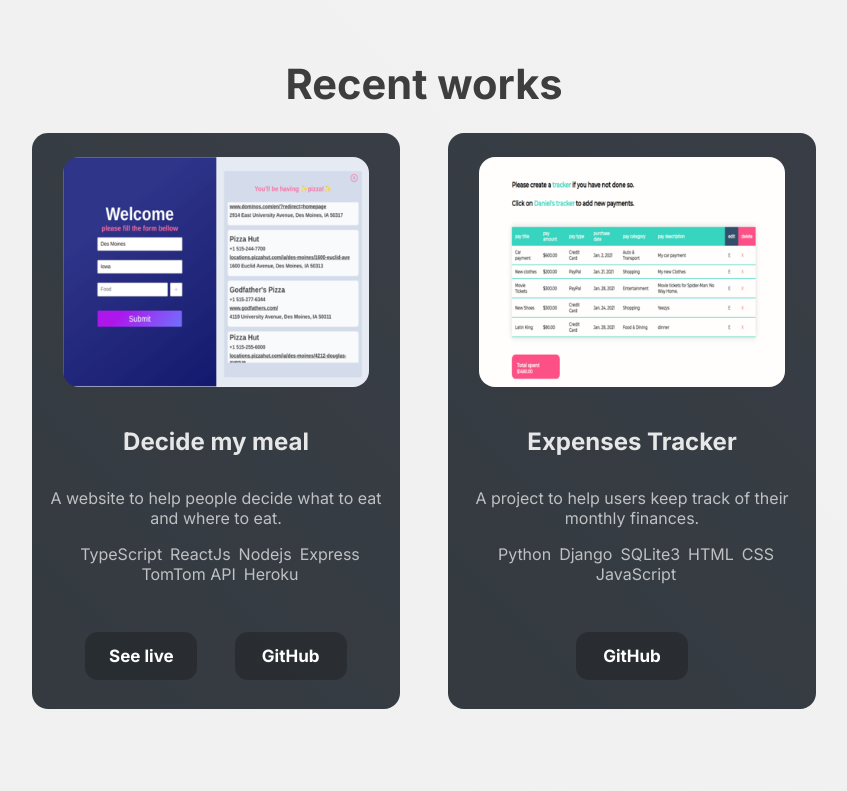
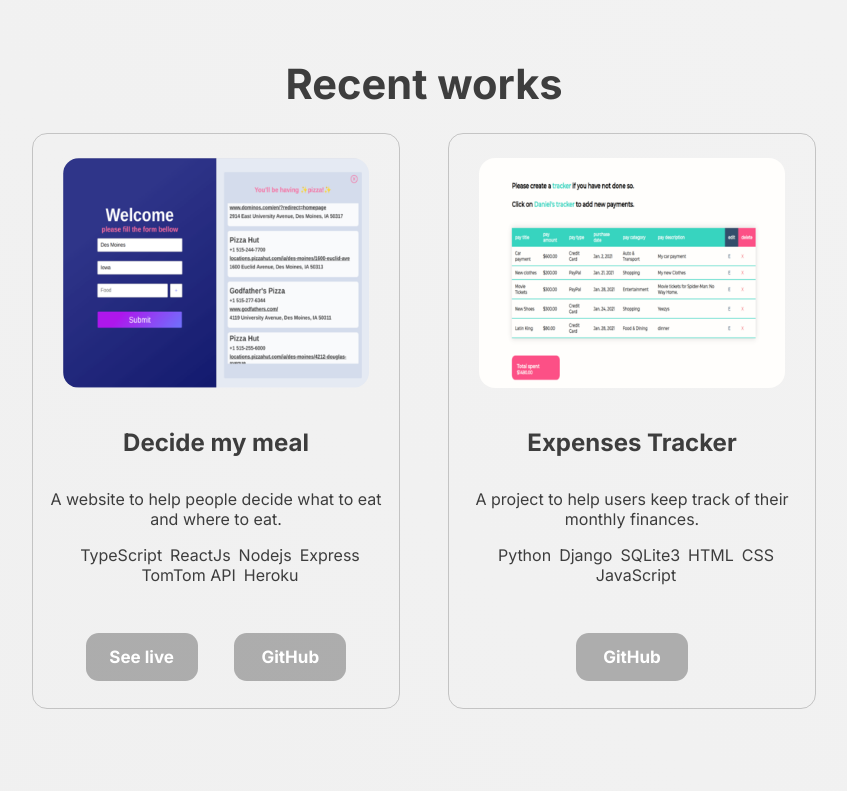
Before and after one commit to dndanli/dndanli-portfolio-v2, a React (Create React App) app in the folder dndanli-portfolio/: page / in a window 1280 px wide. Shown: the part 1860-2651 px from the top of the page, without its empty margins (216-1063 px from the left). Built offline with nearby package versions, Linux system fonts and the light colour scheme.

Commit message:
border and text color update

```diff
--- a/dndanli-portfolio/src/Components/ProjectCard/ProjectCard.style.ts
+++ b/dndanli-portfolio/src/Components/ProjectCard/ProjectCard.style.ts
@@ -6,15 +6,14 @@ const StyledProjectCard = styled(ProjectCard)`
   font-weight: 400;
   min-width: 19rem;
   min-height: 36rem;
-  border-radius: 1rem;
 
   display: flex;
   flex-direction: column;
   align-items: center;
   padding-inline: min(30vw, 1rem);
-
-  background-color: #343a40;
-  background-image: linear-gradient(45deg, #343a40, #393e46);
+  border-radius: 15px;
+  border: solid 0.5px rgba(16, 16, 16, 0.2);
+  transition: 0.5s ease;
 
   .project-image-wrapper {
     padding-block: min(30vh, 1.5rem);
@@ -26,7 +25,6 @@ const StyledProjectCard = styled(ProjectCard)`
   .project-image-wrapper img {
     max-width: 300px;
     max-height: 200px;
-    border-radius: 1rem;
   }
 
   .project-info-wrapper > div {
@@ -35,7 +33,7 @@ const StyledProjectCard = styled(ProjectCard)`
 
   .project-title {
     text-align: center;
-    color: rgba(250, 250, 250, 0.9);
+    color: rgba(16, 16, 16, 0.8);
   }
 
   .project-description {
@@ -44,11 +42,11 @@ const StyledProjectCard = styled(ProjectCard)`
     justify-content: center;
     text-align: center;
     flex-wrap: wrap;
-    color: rgba(250, 250, 250, 0.7);
+    color: rgba(16, 16, 16, 0.8);
   }
 
   .project-stack {
-    color: rgba(250, 250, 250, 0.7);
+    color: rgba(16, 16, 16, 0.8);
     list-style-type: none;
     display: flex;
     justify-content: center;
```
